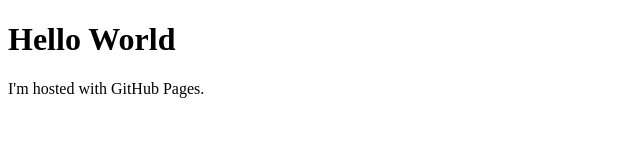
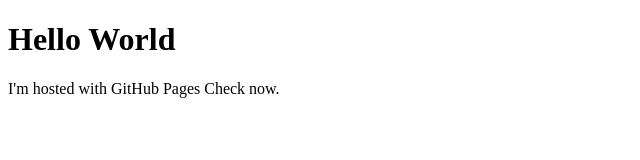
Before and after one commit to SayeedPatil/sayeedpatil.github.io, a plain HTML site: page Index.html in a window 1280 px wide. Shown: the full height of the page, 0-640 px from the left. Drawn offline with Linux system fonts and the light colour scheme.

Commit message:
Update Index.html

```diff
--- a/Index.html
+++ b/Index.html
@@ -2,6 +2,6 @@
 <html>
 <body>
 <h1>Hello World</h1>
-<p>I'm hosted with GitHub Pages.</p>
+<p>I'm hosted with GitHub Pages Check now.</p>
 </body>
 </html>
```
